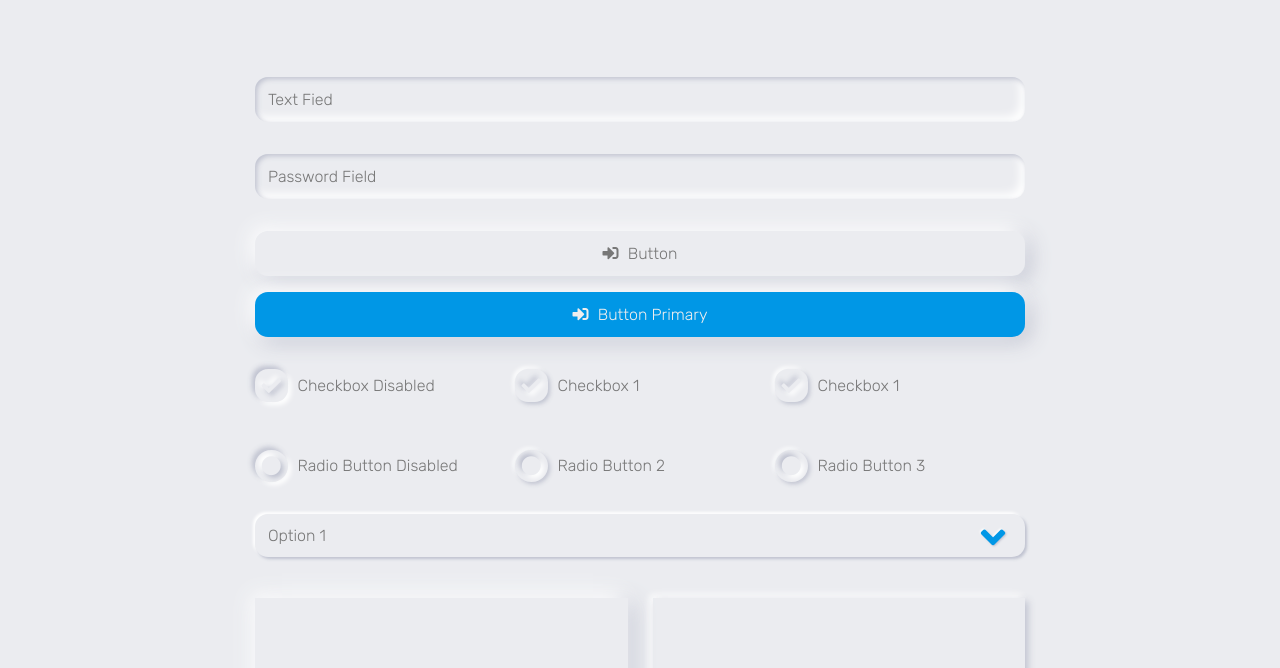
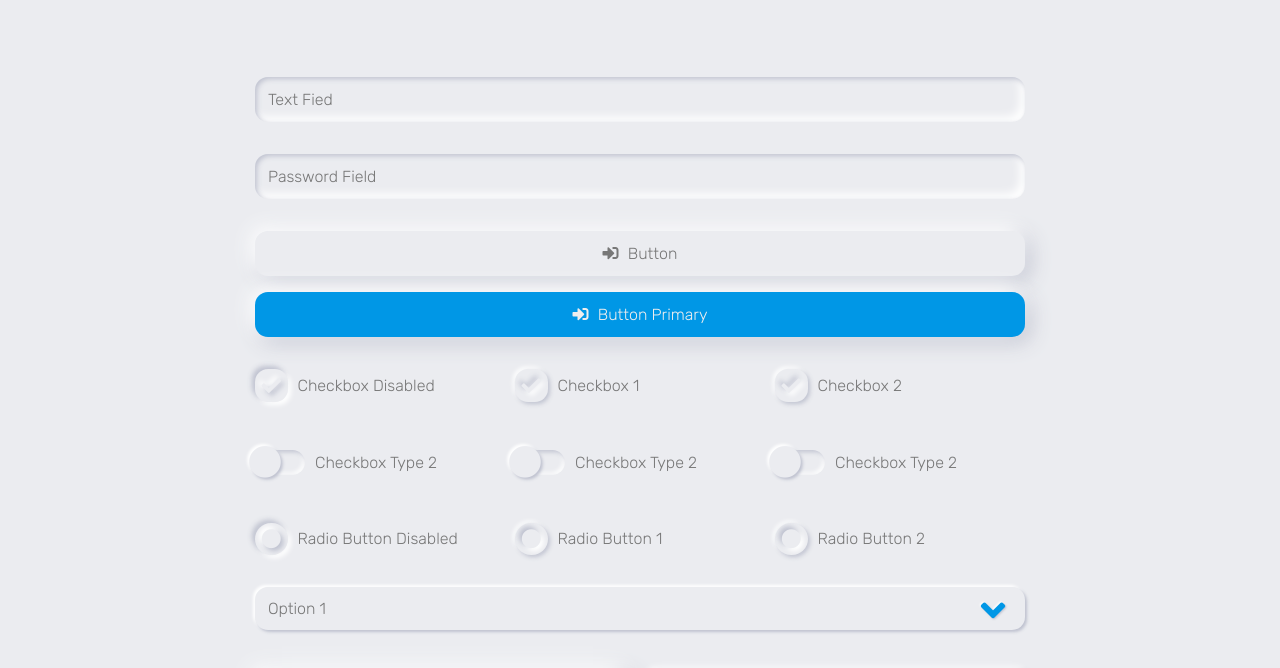
Before and after one commit to katendeglory/soft-ui-library, a website: page index.html in a window 1280 px wide. Shown: the part 74-742 px from the top of the page. Drawn offline with Linux system fonts and the light colour scheme.

Commit message:
initial commit

```diff
--- a/index.html
+++ b/index.html
@@ -13,7 +13,6 @@
 </head>
 
 <body class="light-mode">
-
   <header class="box-raised-2 sm">
     <div class="nav-container">
       <div class="brand-logo">
@@ -24,7 +23,6 @@
     </div>
   </header>
 
-
   <form>
     <input type="text" placeholder="Text Fied" />
     <input type="password" placeholder="Password Field" />
@@ -34,13 +32,20 @@
     <div class="center-flex">
       <label><input type="checkbox" name="checkbox-1" disabled> Checkbox Disabled</label>
       <label><input type="checkbox" name="checkbox-2"> Checkbox 1</label>
-      <label><input type="checkbox" name="checkbox-3"> Checkbox 1</label>
+      <label><input type="checkbox" name="checkbox-3"> Checkbox 2</label>
+    </div>
+
+    <div class="center-flex">
+      <!-- <label><input type="checkbox" class="checbox-type-2" name="checkbox-1" disabled> Checkbox Disabled</label> -->
+      <label><input type="checkbox" class="checkbox-type-2" name="checkbox-2"> Checkbox Type 2</label>
+      <label><input type="checkbox" class="checkbox-type-2" name="checkbox-2"> Checkbox Type 2</label>
+      <label><input type="checkbox" class="checkbox-type-2" name="checkbox-3"> Checkbox Type 2</label>
     </div>
 
     <div class="center-flex">
       <label><input type="radio" name="radio" disabled> Radio Button Disabled</label>
+      <label><input type="radio" name="radio"> Radio Button 1</label>
       <label><input type="radio" name="radio"> Radio Button 2</label>
-      <label><input type="radio" name="radio"> Radio Button 3</label>
     </div>
 
     <div class="center-flex">
```
